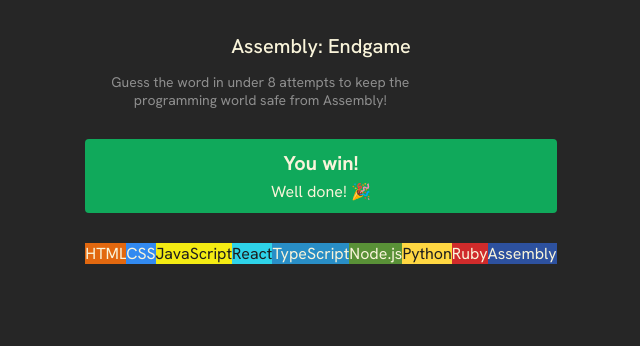
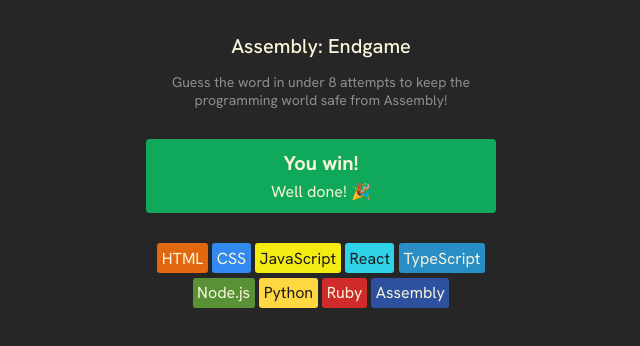
Before and after one commit to jacquikeating/assembly-endgame, a React (Vite) app: page / in a window 1280 px wide. Shown: the top 346 px of the page, without its empty margins (319-959 px from the left). Built offline with nearby package versions, Linux system fonts and the light colour scheme.

Commit message:
Styled <Languages>

```diff
--- a/src/index.css
+++ b/src/index.css
@@ -55,3 +55,20 @@
 .status p {
     margin: 0.3125rem; /* 5px */
 }
+
+
+
+/* Languages Component */
+
+.languages-container {
+    max-width: 350px;
+    display: flex;
+    flex-wrap: wrap;
+    justify-content: center;
+    gap: 0.28125rem; /* 4.5px */
+}
+
+.language-chip {
+    border-radius: 3px;
+    padding: 0.28125rem; /* 4.5px */
+}
```
